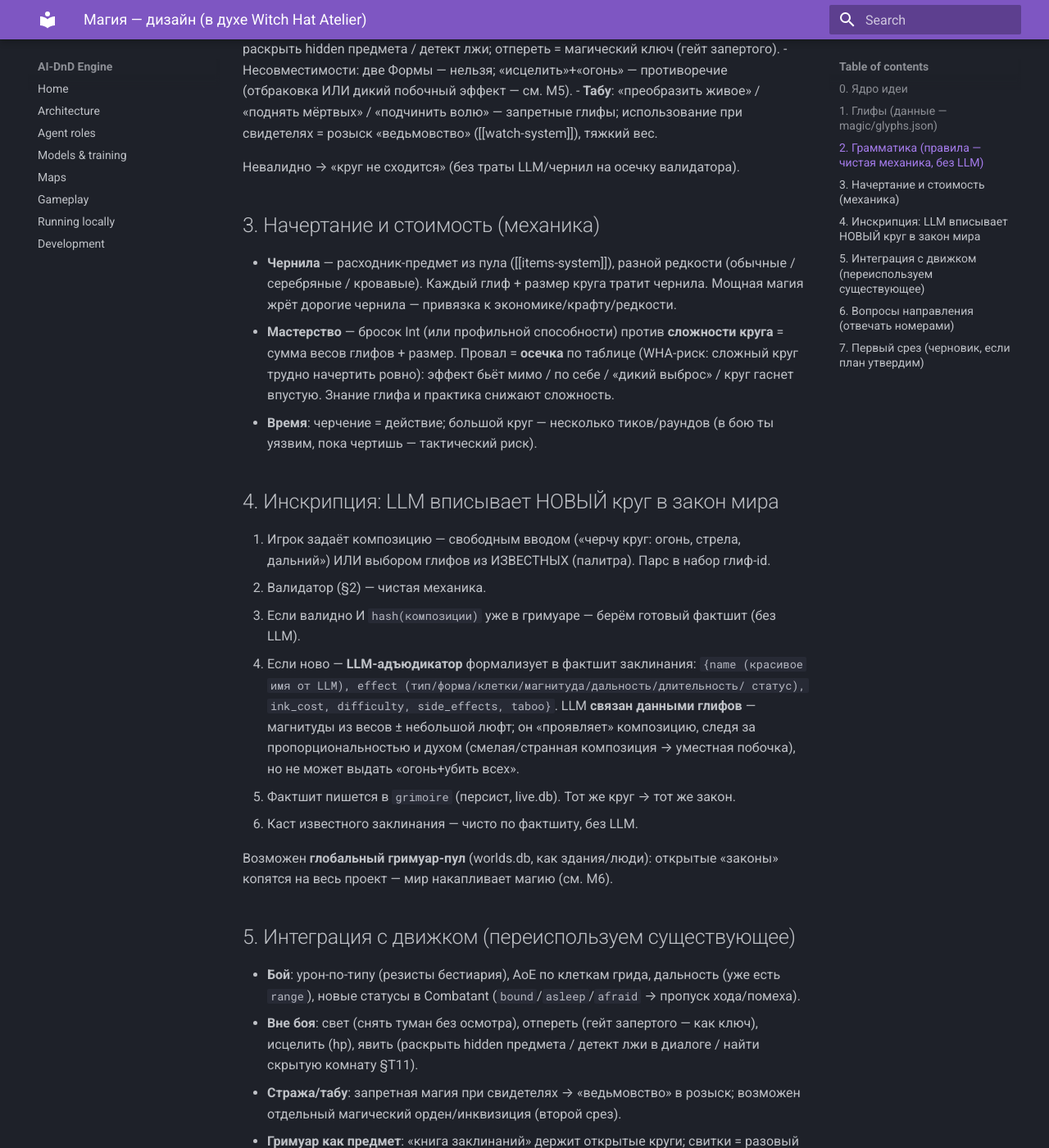
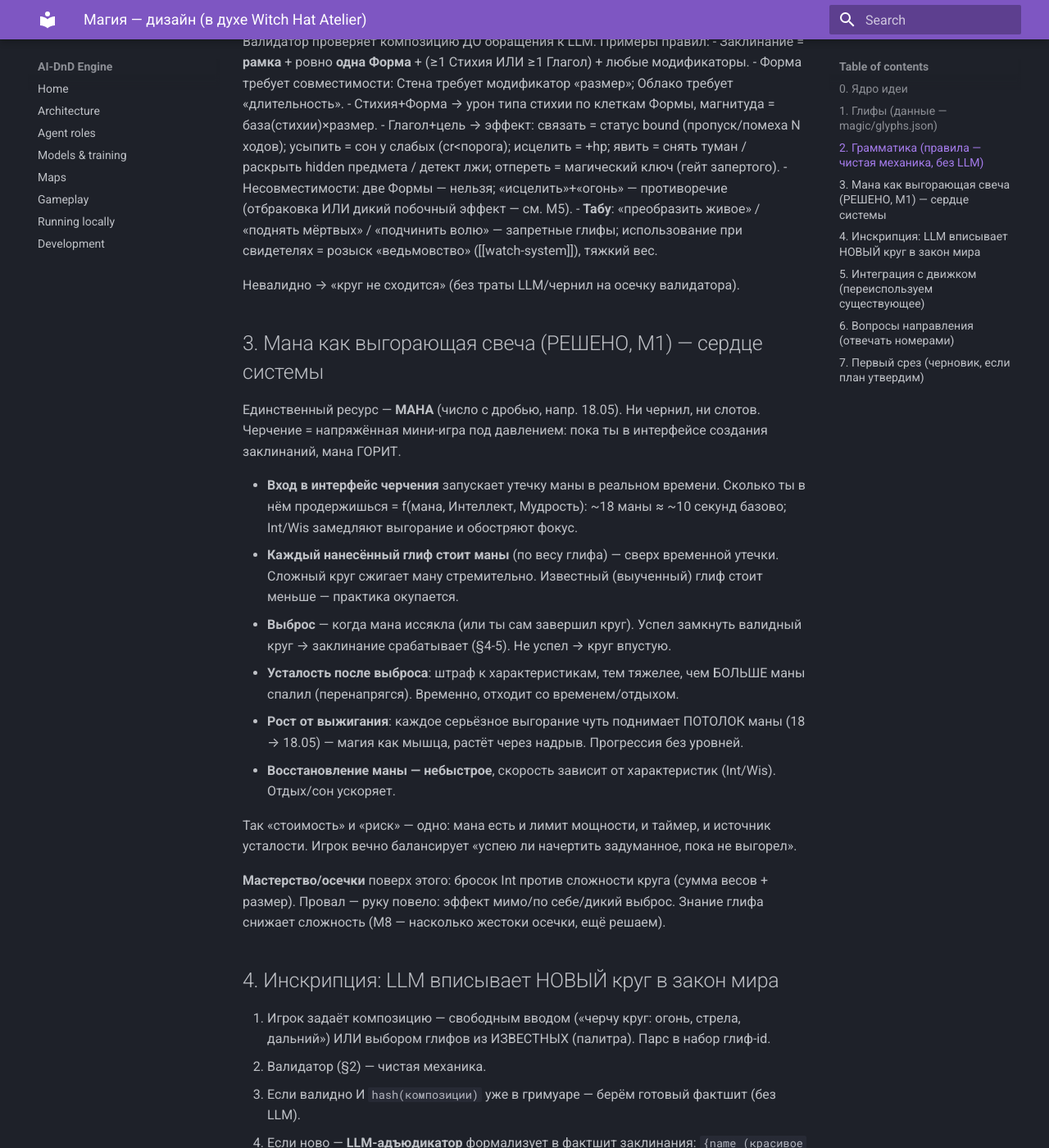
Before and after one commit to illaitar/ai-dnd, an MkDocs documentation site: the page built from docs/MAGIC.md, in a window 1280 px wide and 1400 px high, scrolled down 1670 px. Shown: the whole window at 82% size. Built offline with MkDocs 1.6.1 and Material for MkDocs 9.7.7, drawn with Linux system fonts in a browser that asks for light colours; some of the changed text lies outside the part shown.

Commit message:
docs(magic): М1 решено — мана как выгорающая свеча + магбашня + NPC-маги
Единственный ресурс — мана (Int/Wis правят таймингом/регеном/ростом): интерфейс черчения под
таймером маны, каждый глиф ест ману, выброс → усталость по характеристикам, потолок маны растёт
от выжигания. Учить глифы у NPC-магов в новом ключевом здании «Магическая башня» за монету/
отношение. Уточняющие вопросы М1a-e + М2 в связке с реальным таймером.

```diff
--- a/docs/MAGIC.md
+++ b/docs/MAGIC.md
@@ -21,9 +21,15 @@
 Это тот же паттерн, что уже работает: item_smith кузнечит фактшит → механика его исполняет;
 контракт LLM-родил → предикаты его гоняют. Магия — третий такой контур.
 
-**Прогрессия — не уровни, а ЗНАНИЕ глифов** (как в WHA: колдовать может каждый, но какие
-знаки ты знаешь — гейтится). Глифы открываются: у мастеров (гейт доверия), из свитков/книг,
-в руинах/логовах. Запретные глифы — тайные и опасные.
+**Прогрессия — не уровни, а ДВЕ оси:** (1) знание глифов (какие знаки выучил) и (2) потолок и
+регенерация маны (растут от выжигания и характеристик, §3). Колдовать может каждый — вопрос,
+что ты знаешь и сколько выдержишь.
+
+**Магическая башня и маги (РЕШЕНО).** В городе — новое ключевое здание **Магическая башня**
+(добавить в `_SIGNIFICANT` + пул зданий). Там живут **NPC-маги** (новая роль в пуле людей) —
+у них игрок УЧИТ ГЛИФЫ И СТИХИИ за плату или доброе отношение (гейт монеты/affinity, как ключи
+и заказы). Продвинутые/редкие глифы — у сильных магов и за высокое доверие; запретные — тайные
+(из руин/культов, не в башне).
 
 ---
 
@@ -48,8 +54,8 @@
   «растекается» = осечка.
 
 Каждый глиф несёт: `id`, `ось`, `механика` (тип-урона / форма-клетки / статус / гейт),
-`база` (магнитуда), `вес` (вклад в сложность и расход чернил), `taboo?`, `гейт-знания`
-(как открывается).
+`база` (магнитуда), `вес` (вклад в сложность и расход МАНЫ при нанесении), `taboo?`,
+`гейт-знания` (как открывается — у какого мага / в руинах).
 
 ## 2. Грамматика (правила — чистая механика, без LLM)
 
@@ -67,17 +73,31 @@
 
 Невалидно → «круг не сходится» (без траты LLM/чернил на осечку валидатора).
 
-## 3. Начертание и стоимость (механика)
+## 3. Мана как выгорающая свеча (РЕШЕНО, М1) — сердце системы
 
-- **Чернила** — расходник-предмет из пула ([[items-system]]), разной редкости (обычные /
-  серебряные / кровавые). Каждый глиф + размер круга тратит чернила. Мощная магия жрёт дорогие
-  чернила — привязка к экономике/крафту/редкости.
-- **Мастерство** — бросок Int (или профильной способности) против **сложности круга** = сумма
-  весов глифов + размер. Провал = **осечка** по таблице (WHA-риск: сложный круг трудно начертить
-  ровно): эффект бьёт мимо / по себе / «дикий выброс» / круг гаснет впустую. Знание глифа и
-  практика снижают сложность.
-- **Время**: черчение = действие; большой круг — несколько тиков/раундов (в бою ты уязвим, пока
-  чертишь — тактический риск).
+Единственный ресурс — **МАНА** (число с дробью, напр. 18.05). Ни чернил, ни слотов. Черчение =
+напряжённая мини-игра под давлением: пока ты в интерфейсе создания заклинаний, мана ГОРИТ.
+
+- **Вход в интерфейс черчения** запускает утечку маны в реальном времени. Сколько ты в нём
+  продержишься = f(мана, Интеллект, Мудрость): ~18 маны ≈ ~10 секунд базово; Int/Wis замедляют
+  выгорание и обостряют фокус.
+- **Каждый нанесённый глиф стоит маны** (по весу глифа) — сверх временной утечки. Сложный круг
+  сжигает ману стремительно. Известный (выученный) глиф стоит меньше — практика окупается.
+- **Выброс** — когда мана иссякла (или ты сам завершил круг). Успел замкнуть валидный круг →
+  заклинание срабатывает (§4-5). Не успел → круг впустую.
+- **Усталость после выброса**: штраф к характеристикам, тем тяжелее, чем БОЛЬШЕ маны спалил
+  (пере­напрягся). Временно, отходит со временем/отдыхом.
+- **Рост от выжигания**: каждое серьёзное выгорание чуть поднимает ПОТОЛОК маны (18 → 18.05) —
+  магия как мышца, растёт через надрыв. Прогрессия без уровней.
+- **Восстановление маны — небыстрое**, скорость зависит от характеристик (Int/Wis). Отдых/сон
+  ускоряет.
+
+Так «стоимость» и «риск» — одно: мана есть и лимит мощности, и таймер, и источник усталости.
+Игрок вечно балансирует «успею ли начертить задуманное, пока не выгорел».
+
+**Мастерство/осечки** поверх этого: бросок Int против сложности круга (сумма весов + размер).
+Провал — руку повело: эффект мимо/по себе/дикий выброс. Знание глифа снижает сложность (М8 —
+насколько жестоки осечки, ещё решаем).
 
 ## 4. Инскрипция: LLM вписывает НОВЫЙ круг в закон мира
 
@@ -105,14 +125,29 @@
 - **Стража/табу**: запретная магия при свидетелях → «ведьмовство» в розыск; возможен отдельный
   магический орден/инквизиция (второй срез).
 - **Гримуар как предмет**: «книга заклинаний» держит открытые круги; свитки = разовый готовый
-  круг (каст без начертания и без чернил-навыка) — сразу играет с лутом/лавками/редкостью.
+  круг (срабатывает без черчения и почти без маны) — сразу играет с лутом/лавками/редкостью.
 
 ## 6. Вопросы направления (отвечать номерами)
 
-- **М1. Ресурс.** Чернила-предмет (рекоменд.: вяжет магию к экономике/крафту/редкости) — или
-  единый мана-пул, или слоты 5e? Или чернила + со временем добавим внутренний резерв?
+**Решено:** М1 — единственный ресурс МАНА (выгорающая свеча, §3), Int/Wis правят таймингом/
+регеном/ростом; учат глифы у NPC-магов в Магической башне за монету/отношение.
+
+Осталось уточнить по мане (М1a-e):
+- **М1a.** Каст УЖЕ известного заклинания — тоже живое черчение под таймером, или мгновенно из
+  гримуара за фикс-ману? (Предлагаю: всегда живое черчение, но знакомый круг сжигает меньше и
+  риск осечки ниже — знание окупается.)
+- **М1b.** Интерфейс черчения — реальные секунды (клиентская мини-игра с тающей полосой маны) или
+  «бюджет ходов черчения»? Ты сказал «секунд 10» — читаю как реальный таймер. Подтверждаешь?
+- **М1c.** Усталость: какие характеристики просаживает (все? Int/Wis/Dex?), насколько и как долго
+  отходит (со временем, отдыхом, зельем)?
+- **М1d.** Формулы (предложу и сведём): время_в_интерфейсе = base×мана×(1+Int_mod+Wis_mod)/…;
+  реген_маны/час = f(Int,Wis); рост_потолка за выброс = k×(доля_спалённой_маны). Есть ли ПОТОЛОК
+  роста маны, или медленно-бесконечно?
+- **М1e.** Стартовая мана героя и сколько глифов знает на старте (сейчас герой стандартный)?
+
 - **М2. Ввод композиции.** Свободный текст (LLM парсит глифы из фразы) / явная палитра известных
-  глифов (детерминир., без LLM на парсе) / оба?
+  глифов (детерминир., без LLM на парсе) / оба? (В связке с реальным таймером §М1b палитра-клик
+  быстрее и честнее ко времени, чем печатать фразу.)
 - **М3. Свобода адъюдикатора.** Строго пропорционален глифам (безопасно, предсказуемо) — или
   может добавлять эмерджентные побочки за смелые/странные круги (риск и вкус WHA)?
 - **М4. Прогрессия глифов.** Как игрок открывает глифы: у NPC-мастеров (гейт доверия), из свитков/
@@ -132,9 +167,14 @@
 
 ## 7. Первый срез (черновик, если план утвердим)
 
-`src/aidnd/magic/`: `glyphs.json` (данные-словарь) + `grammar.py` (валидатор композиции) +
-`inscribe.py` (LLM-адъюдикатор → фактшит) + `cast.py` (механическое исполнение фактшита в бою/
-мире). Хранилище: `grimoire` (live.db, персист). Резолвер: verb=cast в `_attempt` («черчу круг…»),
-эффекты цепляются к combat (урон/статусы/клетки) и к миру (свет/отпереть/явить/исцелить).
-Чернила — сид-предмет в пуле. UI: палитра известных глифов + кнопка «начертить», карточка
-кубика для броска мастерства, лог осечек.
+- `src/aidnd/magic/`: `glyphs.json` (данные-словарь) + `grammar.py` (валидатор композиции) +
+  `inscribe.py` (LLM-адъюдикатор → фактшит) + `cast.py` (механическое исполнение фактшита).
+- Мана героя в `pc_state` (текущая/потолок), реген по часам от Int/Wis; усталость-дебаф в state.
+- Хранилище: `grimoire` (live.db) + известные глифы игрока; глобальный пул законов — по М6.
+- Магическая башня — ключевое здание (пул + `_SIGNIFICANT`); NPC-роль «маг» в пуле людей;
+  эндпоинт «учить глиф у мага» (гейт монеты/affinity).
+- UI: интерфейс черчения — полноэкранный оверлей с ТАЮЩЕЙ полосой маны (реальный таймер, М1b),
+  палитра известных глифов (клик = нанести, ест ману), рамка-круг, кнопка «замкнуть»; при выбросе
+  — экран усталости. В бою — как боевой оверлей.
+- Резолвер: verb=cast в `_attempt` открывает интерфейс черчения; результат применяется к combat
+  (урон/статусы/клетки — резисты бестиария, грид) и к миру (свет/отпереть/явить/исцелить).
```
